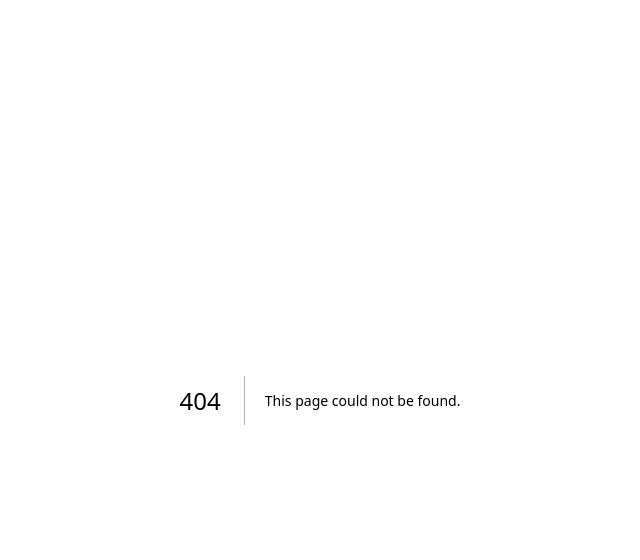
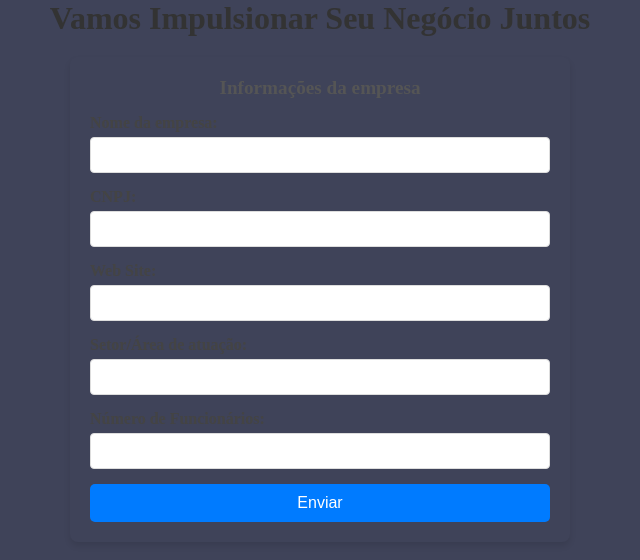
Before and after one commit to neon-ventura/boostfy, a Next.js app: page /form in a window 1280 px wide. Before the commit this address had no page. Shown: the top 560 px of the page, without its empty margins (320-960 px from the left). Built offline with nearby package versions, Linux system fonts and the light colour scheme.

Commit message:
init the form

```diff
--- /dev/null
+++ b/src/app/form/Form.module.css
@@ -0,0 +1,68 @@
+/* Form.module.css */
+
+.content {
+    background-color: var(--gray);
+    height: 100vh;
+}
+
+.title {
+    font-size: 2rem;
+    color: #333;
+    text-align: center;
+    margin-bottom: 20px;
+  }
+
+  .form {
+    padding: 20px;
+    border-radius: 8px;
+    box-shadow: 0 4px 6px rgba(0, 0, 0, 0.1);
+    width: 100%;
+    max-width: 500px;
+    margin: 0 auto;
+  }
+
+  .subtitle {
+    font-size: 1.2rem;
+    color: #555;
+    margin-bottom: 15px;
+    text-align: center;
+  }
+
+  .field {
+    margin-bottom: 15px;
+  }
+
+  .label {
+    display: block;
+    font-weight: bold;
+    color: #444;
+  }
+
+  .input {
+    width: 100%;
+    padding: 8px;
+    margin-top: 5px;
+    border: 1px solid #ddd;
+    border-radius: 4px;
+    font-size: 1rem;
+  }
+
+  .input:focus {
+    border-color: #007bff;
+    outline: none;
+  }
+
+  .submitButton {
+    width: 100%;
+    padding: 10px;
+    background-color: #007bff;
+    color: white;
+    border: none;
+    border-radius: 5px;
+    font-size: 1rem;
+    cursor: pointer;
+  }
+
+  .submitButton:hover {
+    background-color: #0056b3;
+  }
--- /dev/null
+++ b/src/app/form/page.jsx
@@ -0,0 +1,100 @@
+'use client'
+import { useState } from "react";
+import styles from './Form.module.css'; // Importando o arquivo CSS
+
+export default function Form() {
+  const [companyName, setCompanyName] = useState("")
+  const [cnpj, setCnpj] = useState("")
+  const [webSite, setWebSite] = useState("")
+  const [sector, setSector] = useState("")
+  const [employees, setEmployees] = useState("")
+
+  const handleSubmit = (e) => {
+    e.preventDefault()
+    const data = {
+      companyName,
+      cnpj,
+      webSite,
+      sector,
+      employees
+    }
+    console.log(data)
+  }
+
+  return (
+    <>
+      <div className={styles.content}>
+          <h1 className={styles.title}>Vamos Impulsionar Seu Negócio Juntos</h1>
+          <form onSubmit={handleSubmit} className={styles.form}>
+            <h3 className={styles.subtitle}>Informações da empresa</h3>
+            <div className={styles.field}>
+              <label className={styles.label} htmlFor="company_name">
+                Nome da empresa:
+                <input
+                  className={styles.input}
+                  type="text"
+                  name="company_name"
+                  id="company_name"
+                  value={companyName}
+                  onChange={(e) => setCompanyName(e.target.value)}
+                />
+              </label>
+            </div>
+            <div className={styles.field}>
+              <label className={styles.label} htmlFor="cnpj">
+                CNPJ:
+                <input
+                  className={styles.input}
+                  type="text"
+                  name="cnpj"
+                  id="cnpj"
+                  value={cnpj}
+                  onChange={(e) => setCnpj(e.target.value)}
+                />
+              </label>
+            </div>
+            <div className={styles.field}>
+              <label className={styles.label} htmlFor="website">
+                Web Site:
+                <input
+                  className={styles.input}
+                  type="text"
+                  name="website"
+                  id="website"
+                  value={webSite}
+                  onChange={(e) => setWebSite(e.target.value)}
+                />
+              </label>
+            </div>
+            <div className={styles.field}>
+              <label className={styles.label} htmlFor="sector">
+                Setor/Área de atuação:
+                <input
+                  className={styles.input}
+                  type="text"
+                  name="sector"
+                  id="sector"
+                  value={sector}
+                  onChange={(e) => setSector(e.target.value)}
+                />
+              </label>
+            </div>
+            <div className={styles.field}>
+              <label className={styles.label} htmlFor="employees">
+                Número de Funcionários:
+                <input
+                  className={styles.input}
+                  type="number"
+                  name="employees"
+                  id="employees"
+                  value={employees}
+                  onChange={(e) => setEmployees(e.target.value)}
+                />
+              </label>
+            </div>
+            <button className={styles.submitButton} type="submit">Enviar</button>
+          </form>
+      </div>
+    </>
+  )
+}
--- a/src/app/page.jsx
+++ b/src/app/page.jsx
@@ -9,9 +9,9 @@ export default function Home() {
       <div className={styles.content}>
         <div className={styles.text_section}>
           <h3 className={styles.welcome_title}>Seja Bem-Vindo(a)!</h3>
-          <h1 className={styles.logo}>ClientFlow</h1>
+          <h1 className={styles.logo}>BoostFy</h1>
           <Image src={'/Lottie2.gif'} height={300} width={300} alt="Animation Gif"/>
-          <p className={styles.paragraph}>"Está pronto para começar? Envie seus documentos e inicie seu processo de integração com facilidade."</p>
+          <p className={styles.paragraph}>Impulsione seu negócio com a BoostFy. Comece agora!</p>
           <button className={styles.start_btn}>Começar</button>
         </div>
       </div>
--- a/src/components/Nav/Nav.jsx
+++ b/src/components/Nav/Nav.jsx
@@ -4,7 +4,7 @@ export default function Nav() {
     return(
         <>
             <nav className={styles.nav}>
-                <h1 className={styles.logo}>ClientFlow</h1>
+                <h1 className={styles.logo}>BoostFy</h1>
                 <button className={styles.start_btn}>Começar</button>
             </nav>
         </>
```
